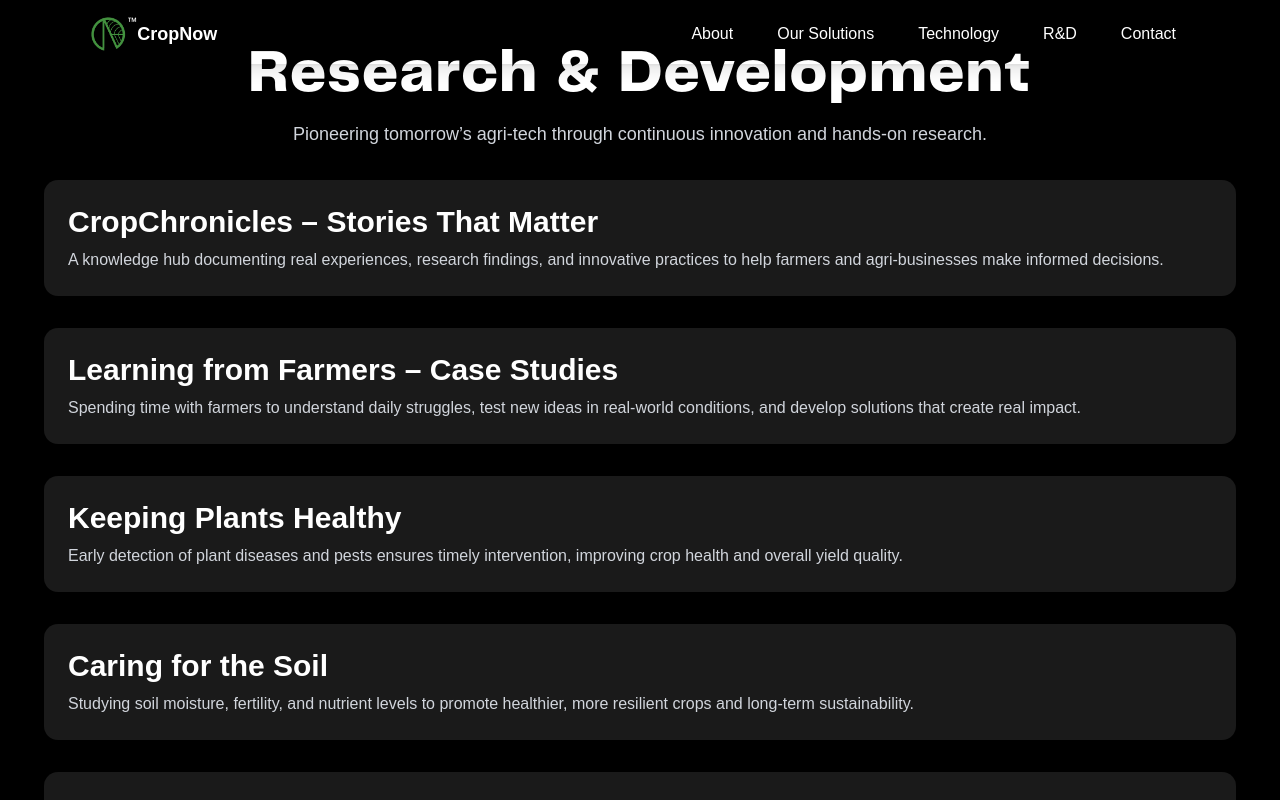
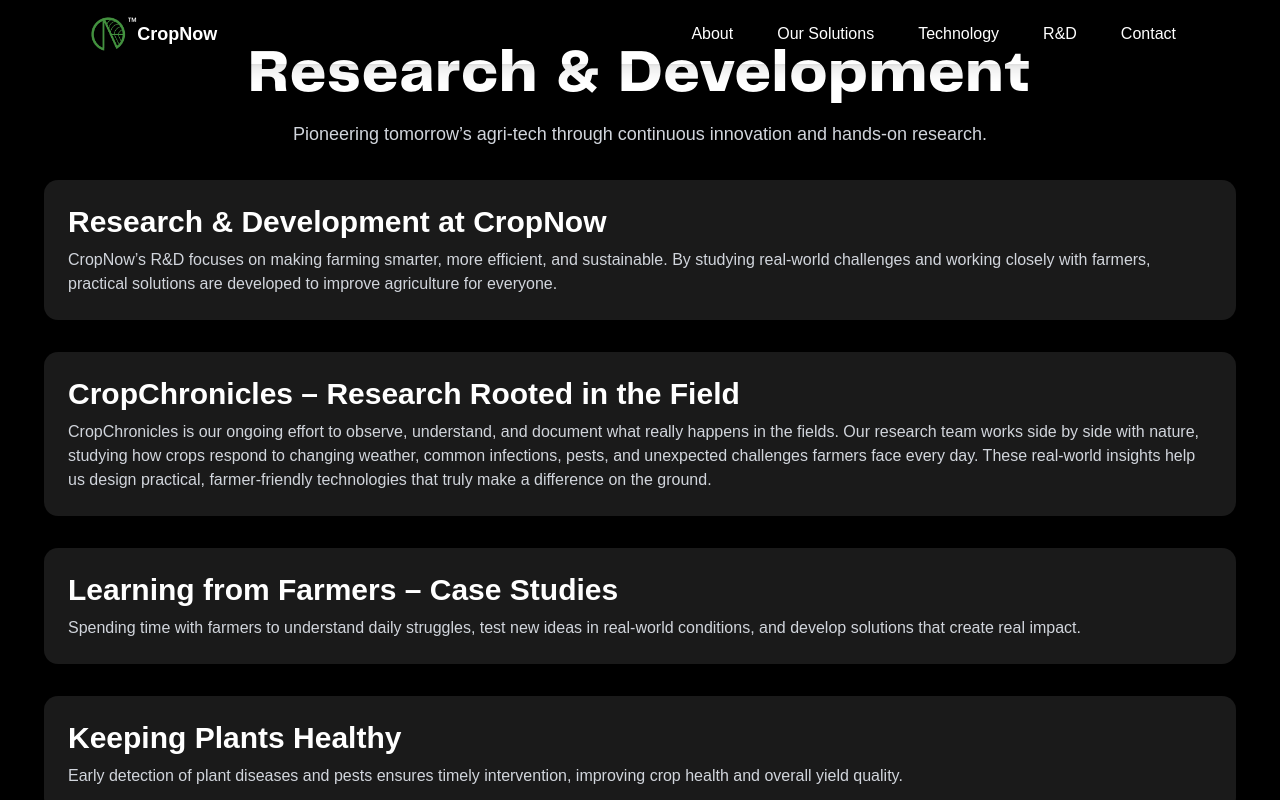
Before and after one commit to Akash-Shetty-85/cropNow, a React (Vite) app: page /randd in a window 1280 px wide. Shown: the top 800 px of the page. Built offline with nearby package versions, Linux system fonts and the light colour scheme.

Commit message:
update in RANDD content

```diff
--- a/src/components/ui/ExpandableCardDemo.jsx
+++ b/src/components/ui/ExpandableCardDemo.jsx
@@ -271,7 +271,7 @@ const cards = [
                             </h2>
                             <div className="grid grid-cols-1 gap-4 !mt-4">
                                 <div className="bg-green-100 p-4 rounded-lg shadow-md">
-                                    <h3 className="text-lg font-bold">Send Your Quer</h3>
+                                    <h3 className="text-lg font-bold">Send Your Query</h3>
                                     <p>Farmers can reach out via WhatsApp with their concerns.</p>
                                 </div>
                                 <div className="bg-green-100 p-4 rounded-lg shadow-md">
--- a/src/pages/RAndD.jsx
+++ b/src/pages/RAndD.jsx
@@ -31,12 +31,18 @@ const RAndD = () => {
             >
                 {/* CropChronicles */}
                 <div className="bg-white/10 p-6 rounded-xl shadow-lg ">
-                    <h2 className="text-3xl font-semibold text-white">CropChronicles – Stories That Matter</h2>
+                    <h2 className="text-3xl font-semibold text-white">Research & Development at CropNow</h2>
                     <p className="text-gray-300 !mt-2">
-                        A knowledge hub documenting real experiences, research findings, and innovative practices to help farmers and agri-businesses make informed decisions.
+                        CropNow’s R&D focuses on making farming smarter, more efficient, and sustainable. By studying real-world challenges and working closely with farmers, practical solutions are developed to improve agriculture for everyone.
                     </p>
                 </div>
-
+                <div className="bg-white/10 p-6 rounded-xl shadow-lg ">
+                    <h2 className="text-3xl font-semibold text-white">CropChronicles – Research Rooted in the Field
+                    </h2>
+                    <p className="text-gray-300 !mt-2">
+                        CropChronicles is our ongoing effort to observe, understand, and document what really happens in the fields. Our research team works side by side with nature, studying how crops respond to changing weather, common infections, pests, and unexpected challenges farmers face every day. These real-world insights help us design practical, farmer-friendly technologies that truly make a difference on the ground.
+                    </p>
+                </div>
                 {/* Case Studies */}
                 <div className="bg-white/10 p-6 rounded-xl shadow-lg">
                     <h2 className="text-3xl font-semibold text-white">Learning from Farmers – Case Studies</h2>
```
